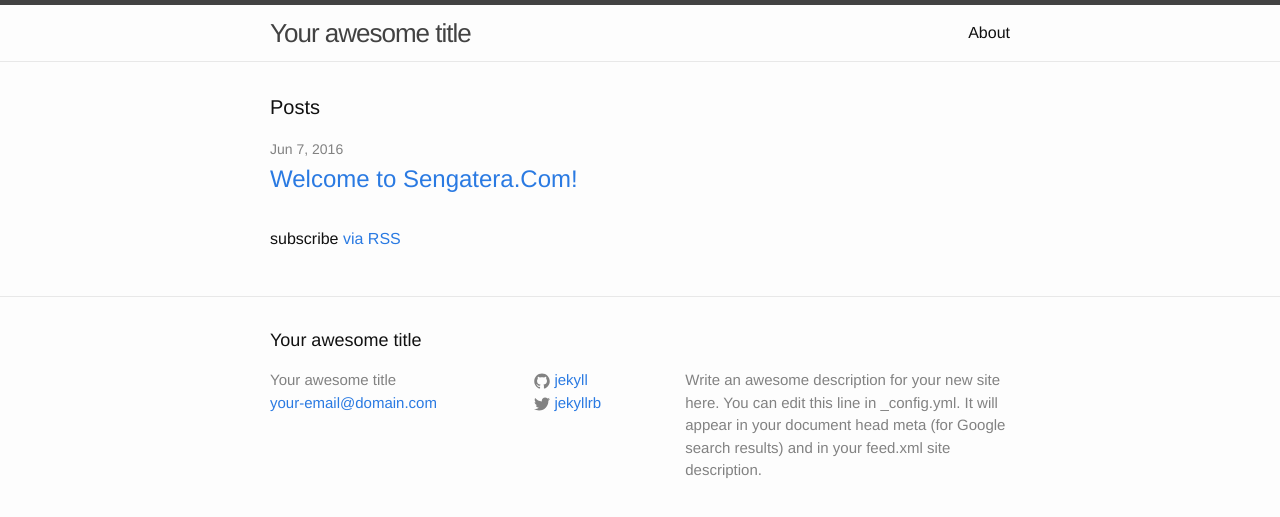
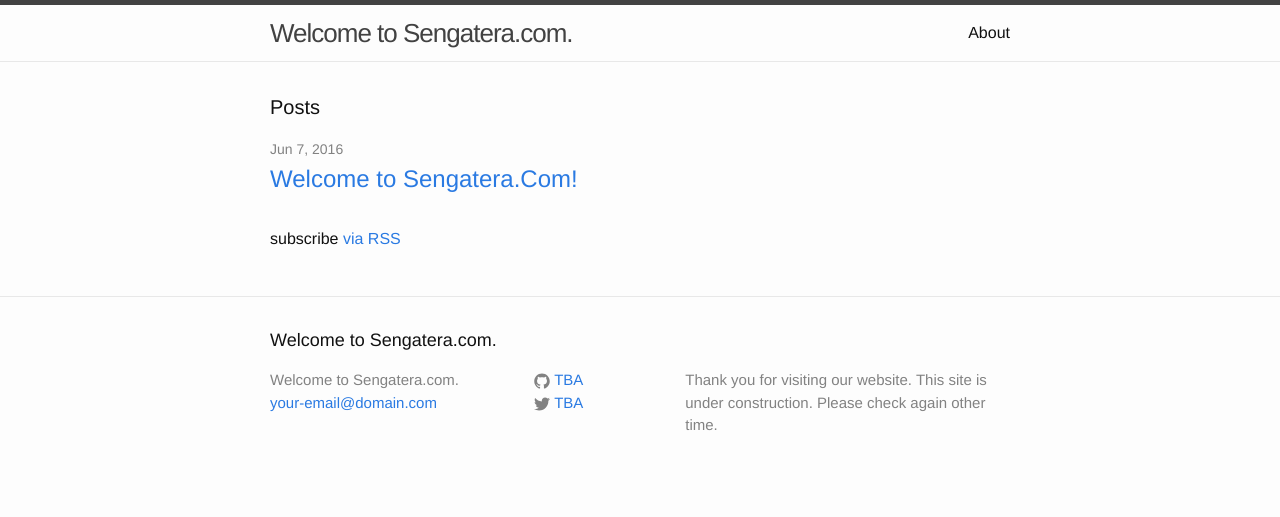
Before and after one commit to belayalem/belayalem.github.io, a Jekyll site: the page built from index.html, in a window 1280 px wide. Shown: the top 517 px of the page. Built offline with Jekyll 4.4.1, drawn with Linux system fonts in a browser that asks for light colours; Markdown is read by kramdown in place of the engine named in the settings.

Commit message:
Update _config.yml

```diff
--- a/_config.yml
+++ b/_config.yml
@@ -6,16 +6,14 @@
 # 'jekyll serve'. If you change this file, please restart the server process.
 
 # Site settings
-title: Your awesome title
+title: Welcome to Sengatera.com.
 email: your-email@domain.com
 description: > # this means to ignore newlines until "baseurl:"
-  Write an awesome description for your new site here. You can edit this
-  line in _config.yml. It will appear in your document head meta (for
-  Google search results) and in your feed.xml site description.
+  Thank you for visiting our website. This site is under construction. Please check again other time.
 baseurl: "" # the subpath of your site, e.g. /blog
-url: "http://yourdomain.com" # the base hostname & protocol for your site
-twitter_username: jekyllrb
-github_username:  jekyll
+url: "http://admin.sengatera.com" # the base hostname & protocol for your site
+twitter_username: TBA
+github_username:  TBA
 
 # Build settings
-markdown: kramdown
+markdown: TBA
```
